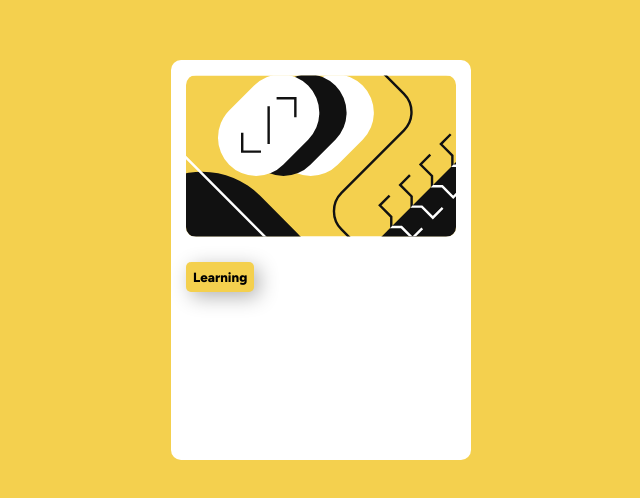
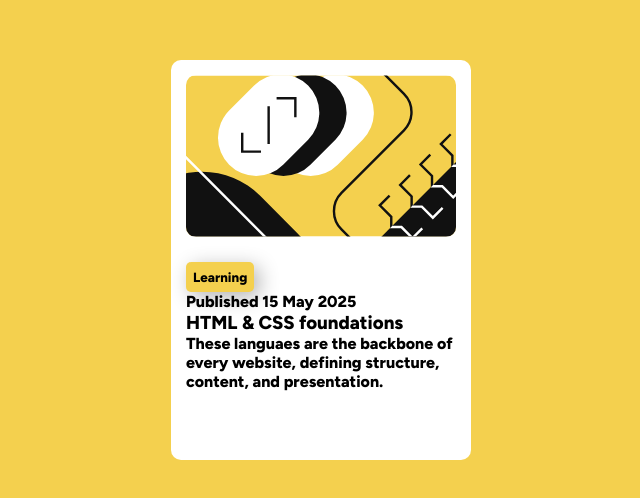
Before and after one commit to AdamAbdallah1/blog-preview-card, a plain HTML site: page index.html in a window 1280 px wide. Shown: the part 140-638 px from the top of the page, without its empty margins (319-959 px from the left). Drawn offline with Linux system fonts and the light colour scheme.

Commit message:
Creating p and h3 elements

```diff
--- a/index.html
+++ b/index.html
@@ -13,7 +13,12 @@
             <div class="card-image">
                 <img src="assets/images/illustration-article.svg" alt="">
             </div>
-            <button class="left">Learning</button>
+            <button class="left font">Learning</button>
+            <p class="left font">Published 15 May 2025</p>
+            <h3 class="left font">HTML & CSS foundations</h3>
+            <p class="left font grey">
+                These languaes are the backbone of every website, defining structure, content, and presentation.
+            </p>
         </div>
     </main>
 </body>
```
